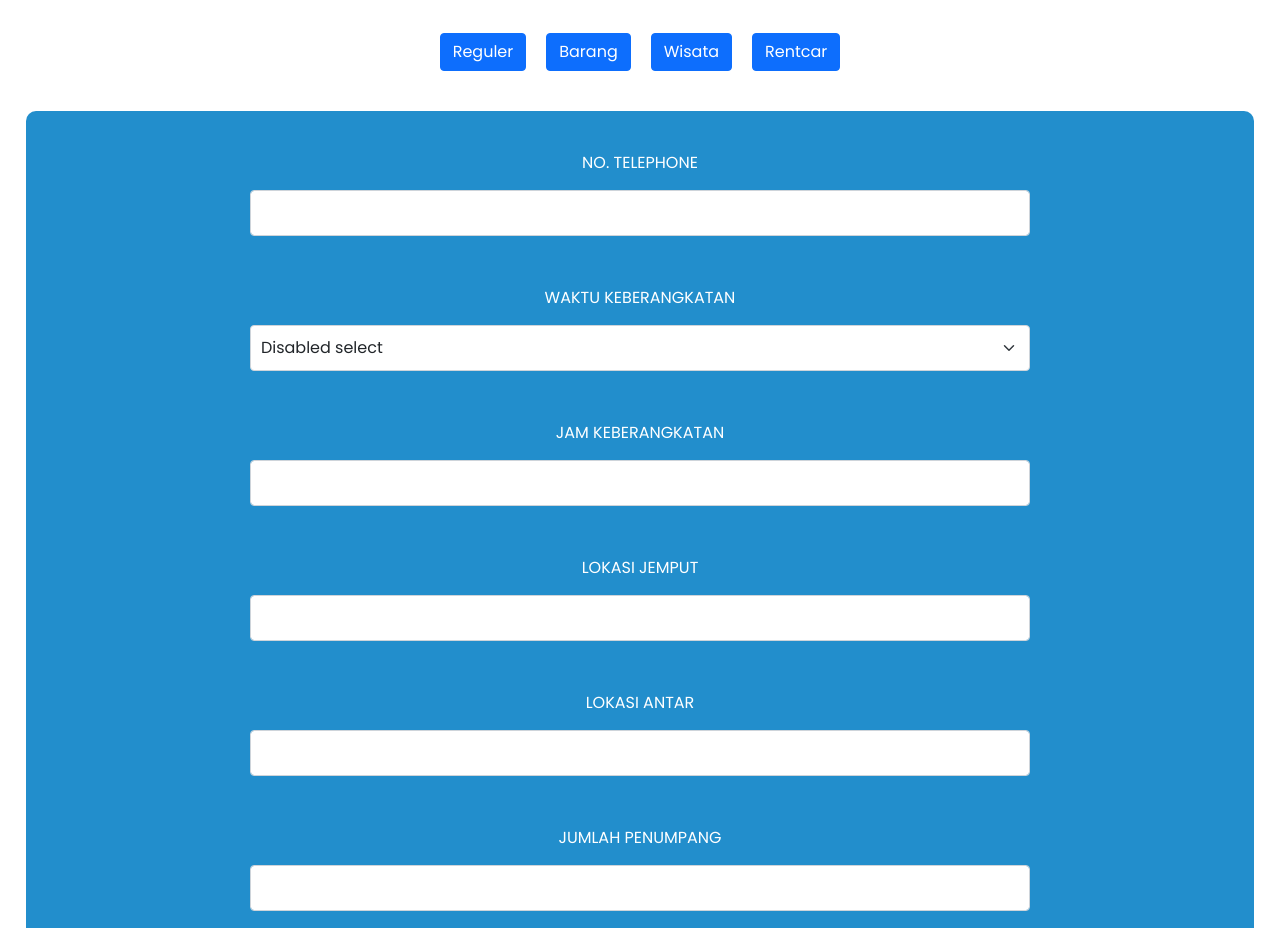
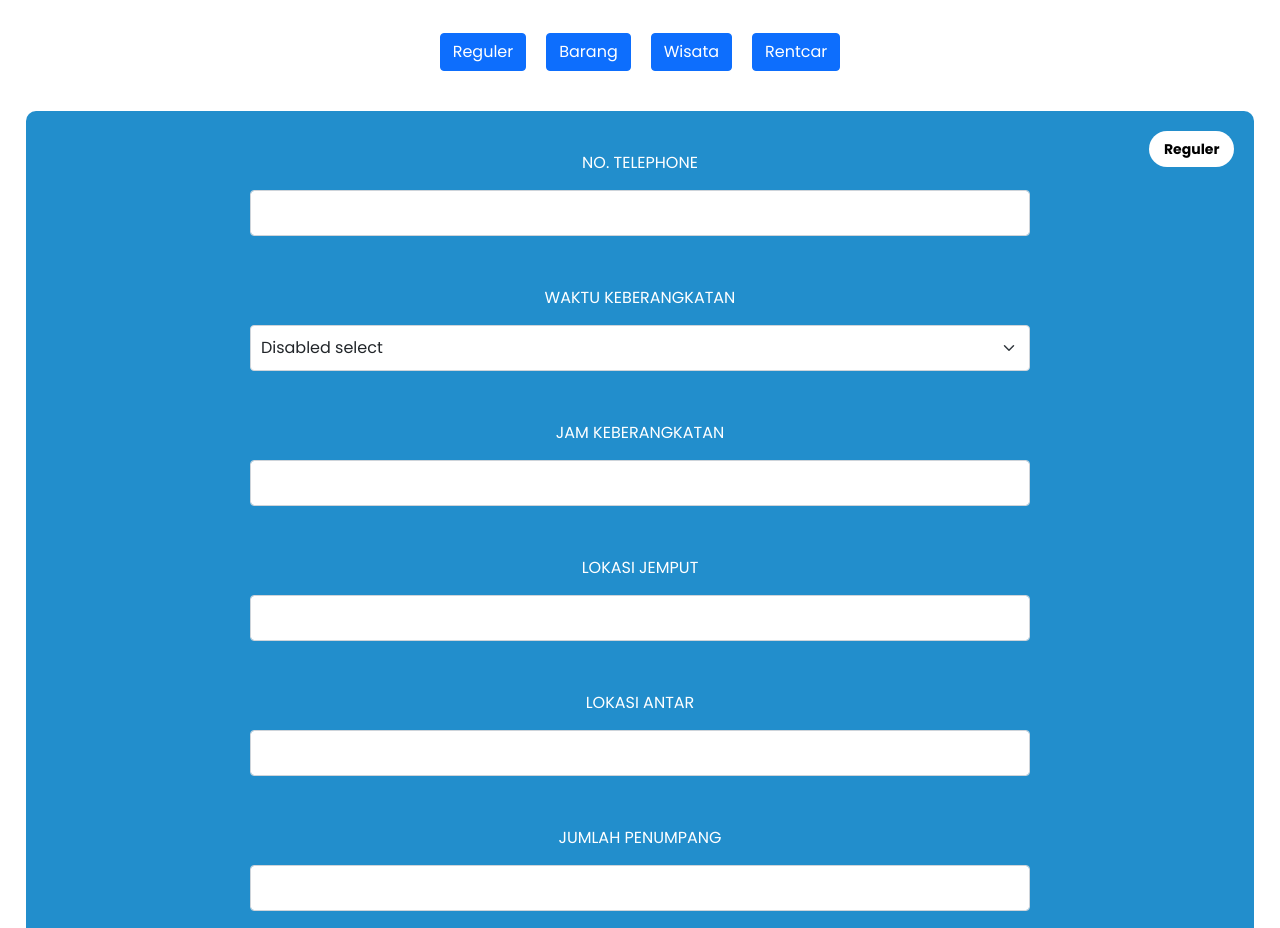
Before and after one commit to khoirulhudaa/syaviatransID, a plain HTML site: page index.html in a window 1280 px wide. Shown: the part 2780-3708 px from the top of the page. Drawn offline with nearby package versions, Linux system fonts and the light colour scheme.

Commit message:
Add files via upload

```diff
--- a/css/index.css
+++ b/css/index.css
@@ -449,6 +449,20 @@ nav ul li {
 .sec1 form div:nth-child(7),
 .sec1 form div:nth-child(8) {
     margin-top: 50px;
+}
+
+#pakeType {
+    position: absolute;
+    top: 0;
+    right: 0;
+    margin: 20px;
+    background-color: #fff;
+    color: black;
+    font-size: 14px;
+    border-radius: 30px;
+    text-align: center;
+    padding: 10px 15px;
+    font-weight: bold;
 }
 
 .sec1 label {
--- a/index.html
+++ b/index.html
@@ -385,6 +385,7 @@
     </div>
     <section class="sec1" id="sec1">
       <div class="secSide secSide1">
+        <h3 id="pakeType">Reguler</h3>
           <!-- form -->
       <form>
           <div class="mb-3">
@@ -511,6 +512,7 @@
     document.getElementById('penumpang').classList.remove('none');
     document.getElementById('keberangkatan1').classList.remove('none');
     document.getElementById('keberangkatan2').classList.add('none');
+    document.getElementById('pakeType').innerText = "Reguler";
   })
 
   // untuk paket barang
@@ -519,6 +521,7 @@
     document.getElementById('penumpang').classList.toggle('none');
     document.getElementById('keberangkatan2').classList.remove('none');
     document.getElementById('keberangkatan1').classList.add('none');
+    document.getElementById('pakeType').innerText = "Barang";
   })
 
   // untuk paket wisata
@@ -527,6 +530,7 @@
     document.getElementById('keberangkatan2').classList.toggle('none');
     document.getElementById('dimensi').classList.add('none');
     document.getElementById('penumpang').classList.remove('none');
+    document.getElementById('pakeType').innerText = "Wisata";
   })
 
   // untuk paket rentcar
@@ -535,6 +539,7 @@
     document.getElementById('keberangkatan2').classList.toggle('none');
     document.getElementById('dimensi').classList.add('none');
     document.getElementById('penumpang').classList.remove('none');
+    document.getElementById('pakeType').innerText = "Rentcar";
   })
 </script>
 
```
